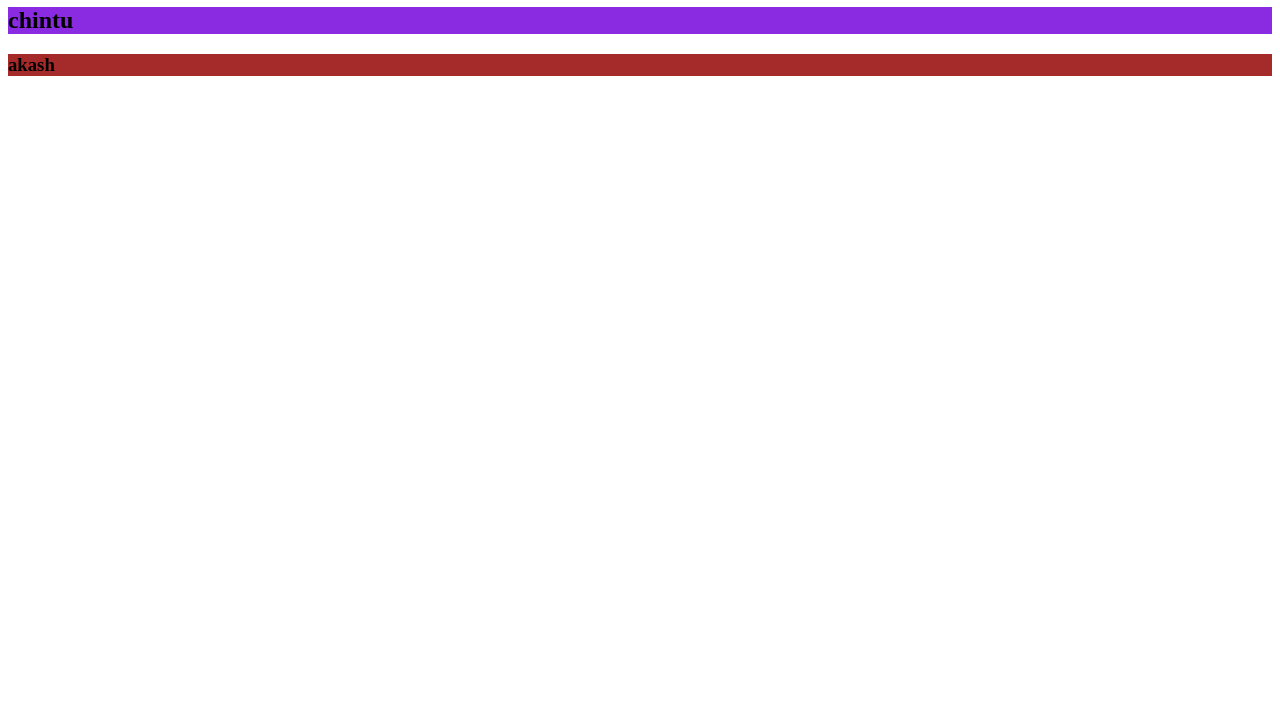
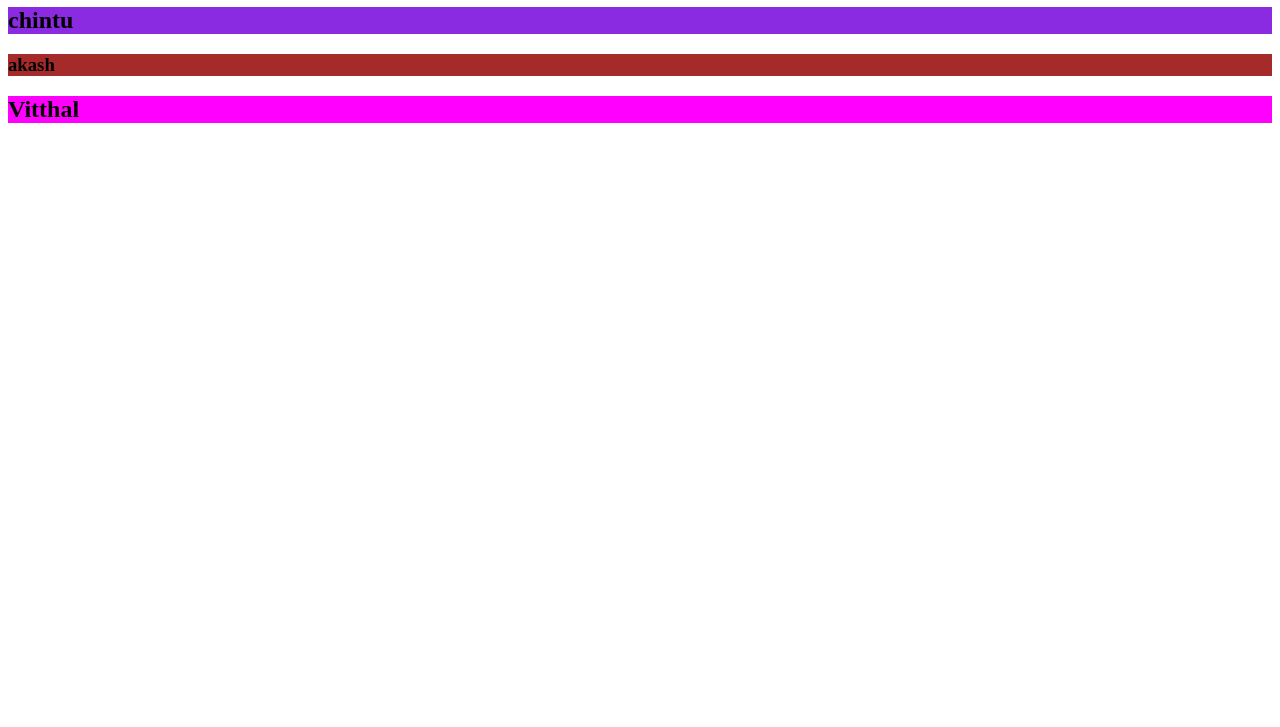
Before and after one commit to vinay-parit/HTML-and-CSS, a plain HTML site: page inline.html in a window 1280 px wide. Shown: the part 73-800 px from the top of the page. Drawn offline with Linux system fonts and the light colour scheme.

Commit message:
Update inline.html

```diff
--- a/inline.html
+++ b/inline.html
@@ -9,5 +9,6 @@
     <h1 style="background-color: blue;">vinay </h1>
     <h2 style="background-color: blueviolet;"> chintu</h2>
      <h3 style="background-color: brown;"> akash</h3>
+     <h2 style="background-color: magenta;">Vitthal</h2>
 </body>
 </html>
```
